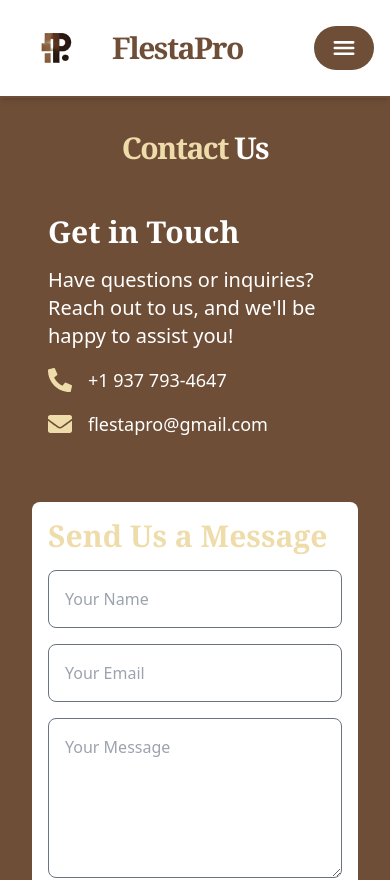
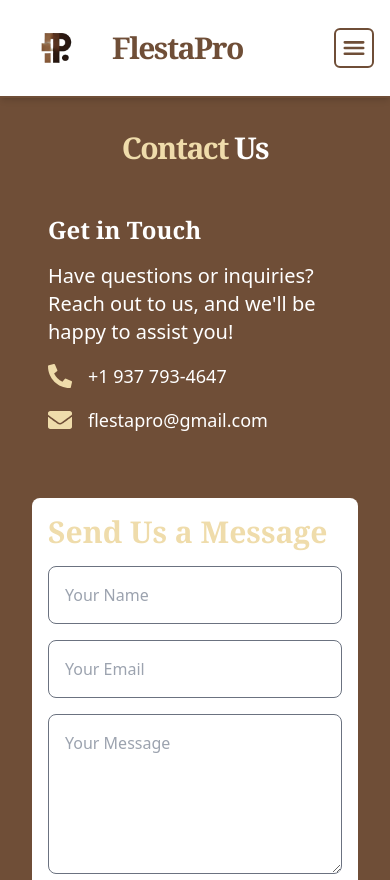
Before and after one commit to owaiskhilji/it_services, a React (Vite) app: page /contact in a window 390 px wide. Shown: the top 880 px of the page. Built offline with nearby package versions, Linux system fonts and the light colour scheme; a web font is replaced by a local one.

Commit message:
project page continued

```diff
--- a/src/common/Navbar.jsx
+++ b/src/common/Navbar.jsx
@@ -69,7 +69,7 @@ const Navbar = () => {
       {/* Hamburger Menu */}
       <div className="md:hidden">
         <button
-          className="flex items-center gap-2 px-4 py-2 text-white bg-[#6F4E37] rounded-full hover:bg-[#EFDCAB] focus:outline-none focus:ring-2 focus:ring-[#6F4E37]"
+          className="flex items-center gap-2 px-1 py-1 text-[#6F4E37] border-2 border-[#6F4E37] rounded-md"
           aria-label="Toggle navigation menu"
           onClick={() => setOpenNav(!openNav)}
           title="menu"
--- a/src/pages/About.jsx
+++ b/src/pages/About.jsx
@@ -14,7 +14,7 @@ const About = () => {
       <div className="flex flex-col md:flex-row gap-8">
         {/* About Section */}
         <div className="w-full flex flex-col gap-4 md:w-1/2 p-4">
-          <h2 className="text-3xl font-bold mb-4 font-serif">Our Story</h2>
+          <h2 className="text-2xl md:text-3xl lg:text-3xl font-bold mb-4 font-serif">Our Story</h2>
           <p className="text-xl mb-4 border-b-2 border-l-2 border-[#EFDCAB] rounded-lg p-4">
           We are a creative digital agency driven by a passion for designing and developing innovative digital solutions. Our goal is to help businesses grow and strengthen their online presence in the digital world.
           </p>
--- a/src/pages/Contact.jsx
+++ b/src/pages/Contact.jsx
@@ -42,7 +42,7 @@ const ContactPage = () => {
         <div className="flex flex-col md:flex-row gap-8">
           {/* Contact Info */}
           <div className="w-full md:w-1/2 p-4">
-            <h2 className="text-3xl font-bold mb-4 font-serif">Get in Touch</h2>
+            <h2 className="text-2xl md:text-3xl lg:text-3xl font-bold mb-4 font-serif">Get in Touch</h2>
             <p className="text-xl mb-4 text-white">
               Have questions or inquiries? Reach out to us, and we'll be happy to assist you!
             </p>
--- a/src/pages/Services.jsx
+++ b/src/pages/Services.jsx
@@ -22,7 +22,7 @@ const Services = () => {
           className="w-full h-full  max-h-[25rem] md:max-h-[30rem] object-cover rounded-lg mb-4"
         />
         <div className="flex flex-col gap-4 mb-4 border-b-2 border-l-2 border-[#EFDCAB] rounded-lg p-4">
-          <h2 className="text-3xl font-bold mb-4 font-serif">
+          <h2 className="text-2xl md:text-3xl lg:text-3xl font-bold mb-4 font-serif">
             We're <span className="text-[#EFDCAB]"> Dedicated</span>
           </h2>
           <p className="text-xl text-white">
```
